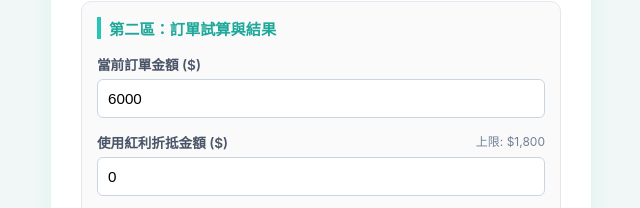
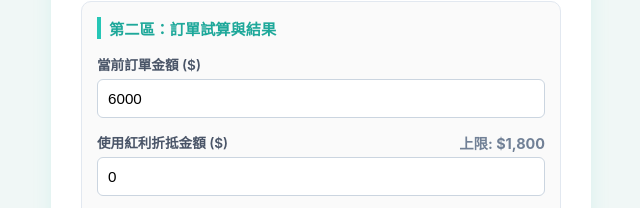
Before and after one commit to weiwei31/bonus-calculator, a plain HTML site: page index.html in a window 1280 px wide. Shown: the part 372-580 px from the top of the page, 319-959 px from the left. Drawn offline with Linux system fonts and the light colour scheme.

Commit message:
Update index.html

```diff
--- a/index.html
+++ b/index.html
@@ -80,10 +80,10 @@
     }
 
     .input-hint {
-      font-size: 0.75rem;
+      font-size: 0.9rem;
       color: #718096;
       float: right;
-      font-weight: normal;
+      font-weight: bold;
     }
 
     input {
```
